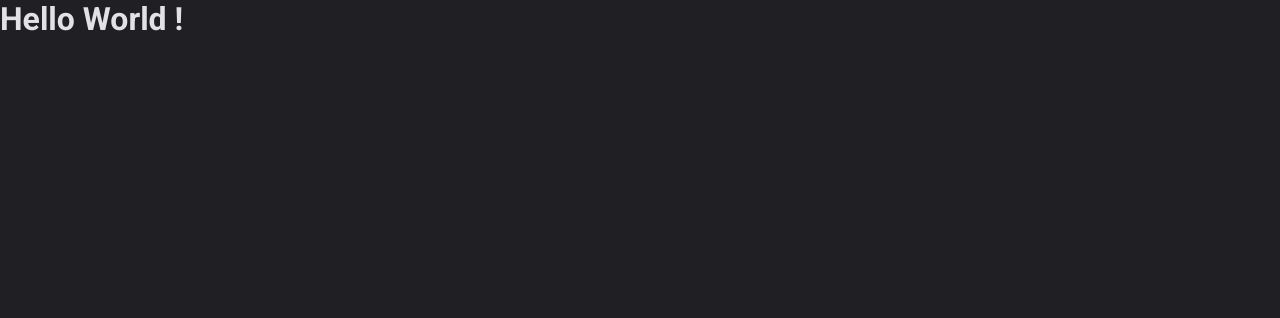
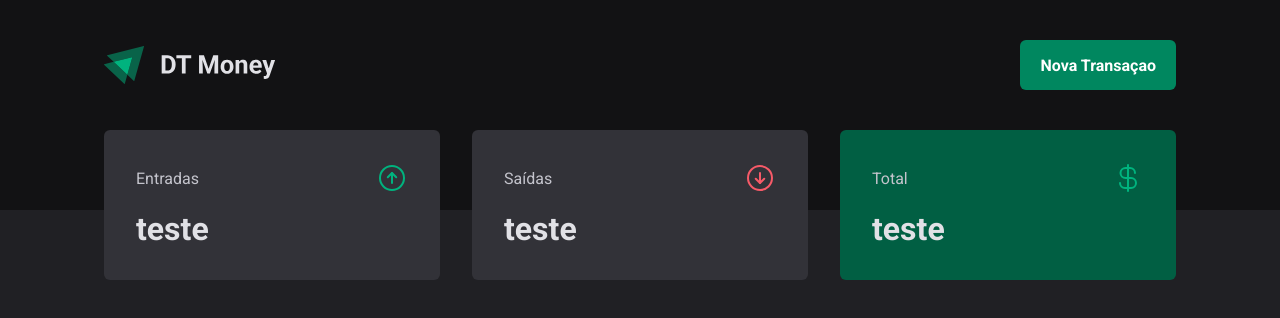
Before and after one commit to MatheusSanchez/money-tracker, a React (Vite) app: page / in a window 1280 px wide. Shown: the top 318 px of the page. Built offline with nearby package versions, Linux system fonts and the light colour scheme.

Commit message:
Header and Summary already styled

```diff
--- a/package.json
+++ b/package.json
@@ -11,6 +11,7 @@
   },
   "dependencies": {
     "@types/styled-components": "^5.1.32",
+    "phosphor-react": "^1.4.1",
     "react": "^18.2.0",
     "react-dom": "^18.2.0",
     "styled-components": "^6.1.1"
--- a/src/App.tsx
+++ b/src/App.tsx
@@ -1,12 +1,13 @@
 import { ThemeProvider } from 'styled-components'
 import { defaultTheme } from './styles/themes/default'
 import { GlobalStyle } from './styles/global'
+import { Transactions } from './pages/Transactions'
 
 export function App() {
   return (
     <ThemeProvider theme={defaultTheme}>
       <GlobalStyle />
-      <h1>Hello World !</h1>
+      <Transactions />
     </ThemeProvider>
   )
 }
--- /dev/null
+++ b/src/components/Header/index.tsx
@@ -0,0 +1,14 @@
+import { HeaderContainer, HeaderContent, NewTransactionButton } from './styles'
+
+import logoImg from '../../assets/logo.svg'
+
+export function Header() {
+  return (
+    <HeaderContainer>
+      <HeaderContent>
+        <img src={logoImg} alt="" />
+        <NewTransactionButton> Nova Transaçao </NewTransactionButton>
+      </HeaderContent>
+    </HeaderContainer>
+  )
+}
--- /dev/null
+++ b/src/components/Header/styles.ts
@@ -0,0 +1,31 @@
+import styled from 'styled-components'
+
+export const HeaderContainer = styled.header`
+  background-color: ${(props) => props.theme['gray-900']};
+  padding: 2.5rem 0 7.5rem;
+`
+
+export const HeaderContent = styled.div`
+  width: 100%;
+  max-width: 1120px;
+  margin: 0 auto;
+  padding: 0 1.5rem;
+  display: flex;
+  justify-content: space-between;
+  align-items: center;
+`
+
+export const NewTransactionButton = styled.button`
+  height: 50px;
+  border: 0;
+  background: ${(props) => props.theme['green-500']};
+  color: ${(props) => props.theme.white};
+  font-weight: bold;
+  padding: 0 1.25rem;
+  border-radius: 6px;
+  cursor: pointer;
+  &:hover {
+    background: ${(props) => props.theme['green-700']};
+    transition: background-color 0.5s;
+  }
+`
--- /dev/null
+++ b/src/components/Summary/index.tsx
@@ -0,0 +1,33 @@
+import { ArrowCircleDown, ArrowCircleUp, CurrencyDollar } from 'phosphor-react'
+import { SummaryContainer, SummaryCard } from './styles'
+
+export function Summary() {
+  return (
+    <SummaryContainer>
+      <SummaryCard>
+        <header>
+          <span>Entradas</span>
+          <ArrowCircleUp size={32} color="#00b37e" />
+        </header>
+        <strong> teste </strong>
+      </SummaryCard>
+
+      <SummaryCard>
+        <header>
+          <span>Saídas</span>
+          <ArrowCircleDown size={32} color="#f75a68" />
+        </header>
+
+        <strong> teste </strong>
+      </SummaryCard>
+
+      <SummaryCard variant="green">
+        <header>
+          <span>Total</span>
+          <CurrencyDollar size={32} color="#00b37e" />
+        </header>
+        <strong> teste </strong>
+      </SummaryCard>
+    </SummaryContainer>
+  )
+}
--- /dev/null
+++ b/src/components/Summary/styles.ts
@@ -0,0 +1,41 @@
+import styled, { css } from 'styled-components'
+
+export const SummaryContainer = styled.section`
+  width: 100%;
+  max-width: 1120px;
+  margin: 0 auto;
+  padding: 0 1.5rem;
+  display: grid;
+  grid-template-columns: repeat(3, 1fr);
+  gap: 2rem;
+  margin-top: -5rem;
+`
+
+interface SummaryCardProps {
+  variant?: 'green'
+}
+
+export const SummaryCard = styled.div<SummaryCardProps>`
+  background: ${(props) => props.theme['gray-600']};
+  border-radius: 6px;
+  padding: 2rem;
+
+  header {
+    display: flex;
+    align-items: center;
+    justify-content: space-between;
+    color: ${(props) => props.theme['gray-300']};
+  }
+
+  strong {
+    display: block;
+    margin-top: 1rem;
+    font-size: 2rem;
+  }
+
+  ${(props) =>
+    props.variant === 'green' &&
+    css`
+      background: ${props.theme['green-700']};
+    `}
+`
--- /dev/null
+++ b/src/pages/Transactions/index.tsx
@@ -0,0 +1,11 @@
+import { Header } from '../../components/Header'
+import { Summary } from '../../components/Summary'
+
+export function Transactions() {
+  return (
+    <div>
+      <Header />
+      <Summary />
+    </div>
+  )
+}
```
Also changed, not shown: src/assets/logo.svg (added), src/pages/Transactions/styles.ts (added), 1 other file (tests, documents, lock files or other folders).
